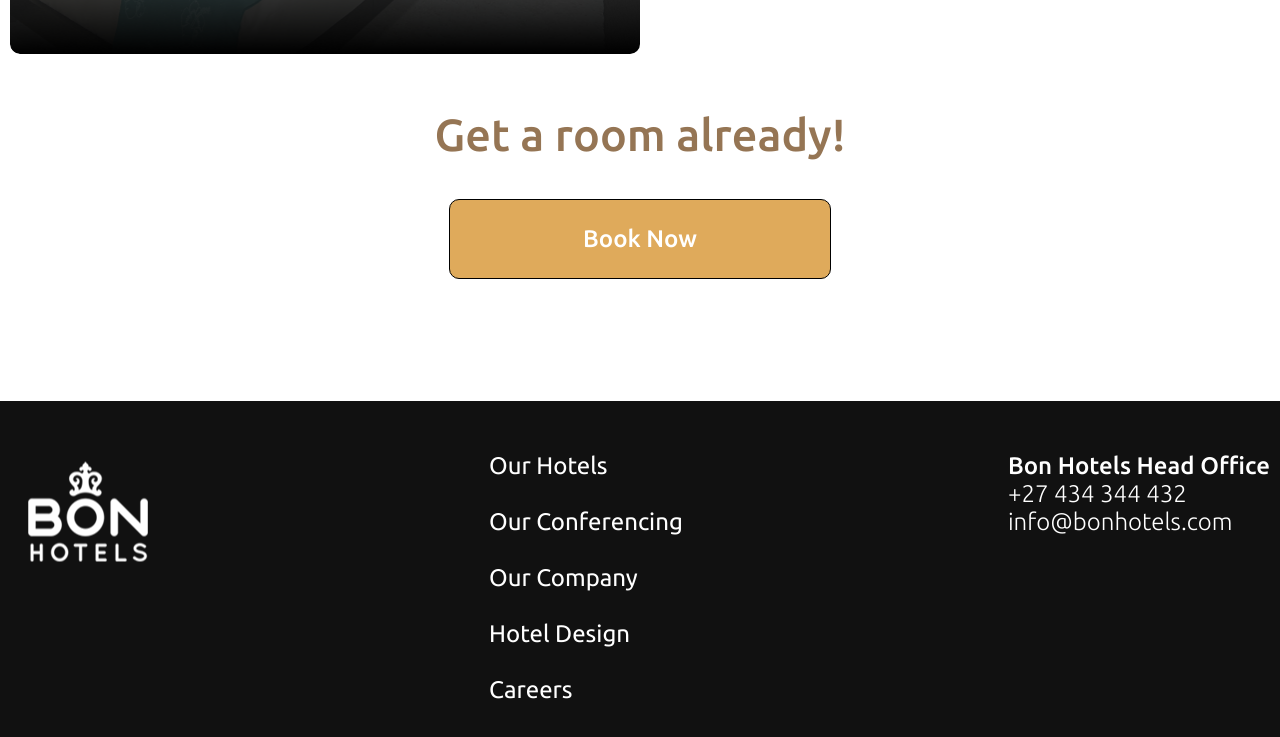
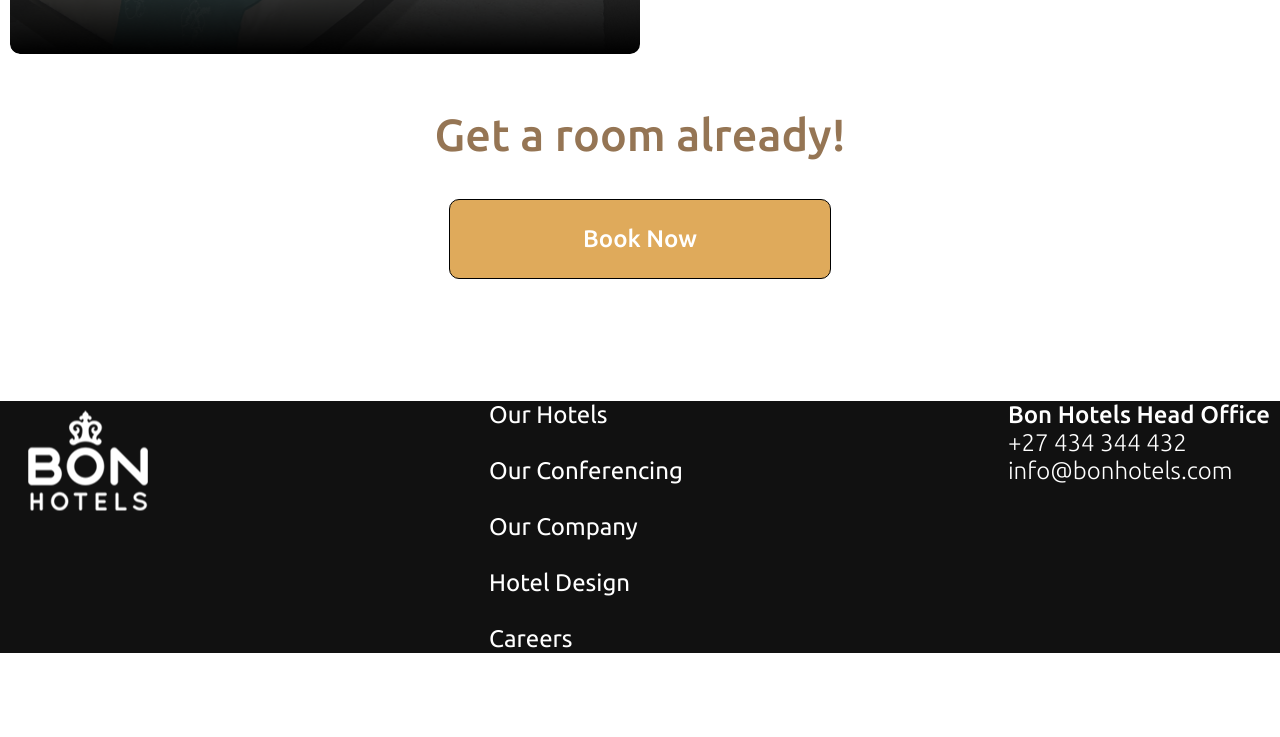
Before and after one commit to teimurazg/Bon_Hotel, a plain HTML site: page index.html in a window 1280 px wide. Shown: the part 3233-3970 px from the top of the page. After the commit the page ends 3886 px from the top, so only its background shows below. Drawn offline with Linux system fonts and the light colour scheme.

Commit message:
add global css

```diff
--- /dev/null
+++ b/asets/styles/global.css
@@ -0,0 +1,43 @@
+html, body, div, span, applet, object, iframe,
+h1, h2, h3, h4, h5, h6, p, blockquote, pre,
+a, abbr, acronym, address, big, cite, code,
+del, dfn, em, img, ins, kbd, q, s, samp,
+small, strike, strong, sub, sup, tt, var,
+b, u, i, center,
+dl, dt, dd, ol, ul, li,
+fieldset, form, label, legend,
+table, caption, tbody, tfoot, thead, tr, th, td,
+article, aside, canvas, details, embed,
+figure, figcaption, footer, header, hgroup,
+menu, nav, output, ruby, section, summary,
+time, mark, audio, video {
+    margin: 0;
+    padding: 0;
+    border: 0;
+    font-size: 100%;
+    font: inherit;
+    vertical-align: baseline;
+}
+/* HTML5 display-role reset for older browsers */
+article, aside, details, figcaption, figure,
+footer, header, hgroup, menu, nav, section {
+    display: block;
+}
+body {
+    line-height: 1;
+}
+ol, ul {
+    list-style: none;
+}
+blockquote, q {
+    quotes: none;
+}
+blockquote:before, blockquote:after,
+q:before, q:after {
+    content: '';
+    content: none;
+}
+table {
+    border-collapse: collapse;
+    border-spacing: 0;
+}
--- a/index.html
+++ b/index.html
@@ -5,6 +5,7 @@
        <meta name="viewport" content="width=device-width, initial-scale=1.0">
        <title>Bon Hotel</title>
        <link rel="stylesheet" href="/asets/styles/style.css">
+       <link rel="stylesheet" href="/asets/styles/global.css">
        <link rel="preconnect" href="https://fonts.googleapis.com">
        <link rel="preconnect" href="https://fonts.gstatic.com" crossorigin>
        <link href="https://fonts.googleapis.com/css2?family=Ubuntu:ital,wght@0,300;0,400;0,500;0,700;1,300;1,400;1,500;1,700&display=swap" rel="stylesheet">
```
Also changed, not shown: nevspage.html (+1 -0 lines).
